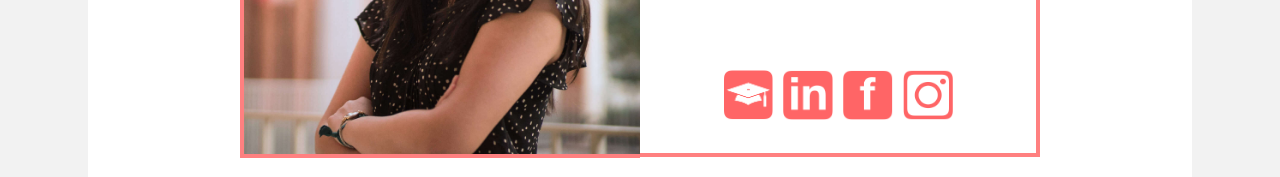
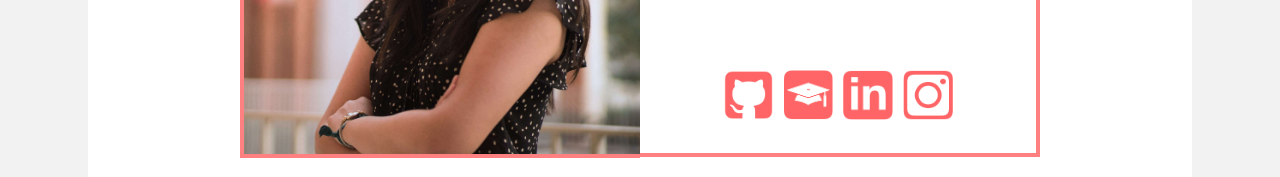
Before and after one commit to exmeschke/exmeschke.github.io, a plain HTML site: page contact.html in a window 1280 px wide. Shown: the part 595-772 px from the top of the page. Drawn offline with nearby package versions, Linux system fonts and the light colour scheme.

Commit message:
add github link

```diff
--- a/contact.html
+++ b/contact.html
@@ -42,9 +42,10 @@
 					</div>
 					<div id="contact-links">
 						<ul id="links">
+							<li><a href="https://github.com/exmeschke" target="_blank"><img src="images/contact-github.png"></a></li>
 							<li><a href="https://scholar.google.com/citations?hl=en&authuser=1&user=zocIbSMAAAAJ" target="_blank"><img src="images/contact-scholar.png"></a></li>
 							<li><a href="https://www.linkedin.com/in/emily-meschke" target="_blank"><img src="images/contact-linked-in.png"></a></li>
-							<li><a href="https://www.facebook.com/emily.x.meschke" target="_blank"><img src="images/contact-fb.png"></a></li>
+							<!-- <li><a href="https://www.facebook.com/emily.x.meschke" target="_blank"><img src="images/contact-fb.png"></a></li> -->
 							<li><a href="https://www.instagram.com/emily.meschke/" target="_blank"><img src="images/contact-insta.png"></a></li>
 						</ul>
 					</div>
```
Also changed, not shown: research.html (+1 -1 lines), images/contact-github.png (added).
